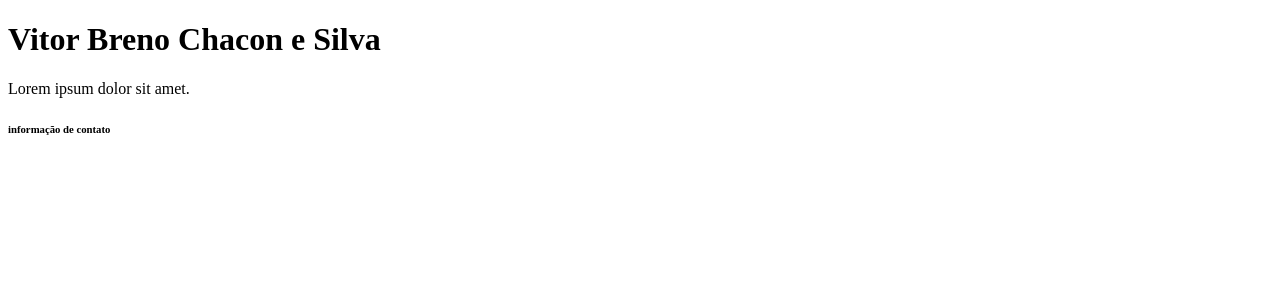
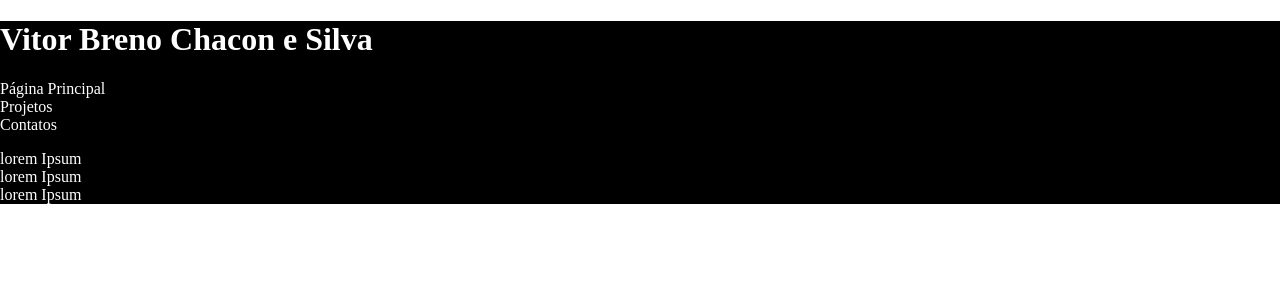
Before and after one commit to vitorBChacon/meuPortifolio, a React (Create React App) app: page / in a window 1280 px wide. Shown: the top 300 px of the page. Built offline with nearby package versions, Linux system fonts and the light colour scheme.

Commit message:
feat: adicionado pastas de actions e reducers em redux

```diff
--- a/src/App.js
+++ b/src/App.js
@@ -1,6 +1,7 @@
 import React, {Component} from 'react';
 import { Route, Routes } from 'react-router-dom';
 import Main from './Pages/Main';
+import './css/App.css'
 
 export default class App extends Component {
   render() {
--- a/src/Components/About.js
+++ b/src/Components/About.js
@@ -1,11 +1,16 @@
 import React, { Component } from "react";
+import "../css/About.css"
 
 class About extends Component {
   render() {
     return (
-      <div>
-        <p>Lorem ipsum dolor sit amet.</p>
-      </div>
+      <section>
+        <p className="about-paragraph">
+          lorem Ipsum <br/>
+          lorem Ipsum <br/>
+          lorem Ipsum
+        </p>
+      </section>
     )
   }
 }
--- a/src/Components/Bottom.js
+++ /dev/null
@@ -1,13 +0,0 @@
-import React, { Component } from "react";
-
-class Bottom extends Component {
-  render() {
-    return (
-      <footer>
-        <h6> informação de contato </h6>
-      </footer>
-    )
-  }
-}
-
-export default Bottom;
--- a/src/Components/Top.js
+++ b/src/Components/Top.js
@@ -5,6 +5,13 @@ class Top extends Component {
     return (
       <header>
         <h1> Vitor Breno Chacon e Silva</h1>
+        <nav>
+          <a>Página Principal</a>
+          <br/>
+          <a>Projetos</a>
+          <br/>
+          <a>Contatos</a>
+        </nav>
       </header>
     )
   }
--- a/src/Pages/Main.js
+++ b/src/Pages/Main.js
@@ -1,7 +1,6 @@
 import React, { Component } from 'react';
 import Top from '../Components/Top'
 import About from '../Components/About';
-import Bottom from '../Components/Bottom';
 class Main extends Component {
   constructor() {
     super();
@@ -9,11 +8,10 @@ class Main extends Component {
 
   render() {
     return (
-      <div>
+      <main className='dark'>
         <Top />
         <About />
-        <Bottom />
-      </div>
+      </main>
     )
   }
 
--- /dev/null
+++ b/src/css/About.css
@@ -0,0 +1,3 @@
+.about-paragraph {
+  white-space: pre-line;
+}
--- /dev/null
+++ b/src/css/App.css
@@ -0,0 +1,19 @@
+html, body {
+  height: 100%;
+  margin: 0;
+  padding: 0;
+}
+
+#root {
+  min-height: 100%;
+}
+
+.dark {
+  background-color: black;
+  color: white;
+}
+
+.light {
+  background-color: white;
+  color: black;
+}
--- /dev/null
+++ b/src/redux/actions/index.js
@@ -0,0 +1,5 @@
+export const CHANGE_THEME = 'CHANGE_THEME';
+export const changeTheme = (theme) => ({
+  type: CHANGE_THEME,
+  theme,
+});
--- /dev/null
+++ b/src/redux/reducers/theme.js
@@ -0,0 +1,18 @@
+import { CHANGE_THEME } from "../actions";
+
+const INITIAL_STATE = {
+  theme: 'light',
+}
+
+const theme = (state = INITIAL_STATE, action) => {
+  switch (action.type) {
+  case CHANGE_THEME:
+    return ({
+      theme: action.theme
+    });
+  default:
+    return state;
+  }
+};
+
+export default theme;
```
Also changed, not shown: src/redux/reducers/index.js (added, +7 -0 lines), 1 other file (tests, documents, lock files or other folders).
